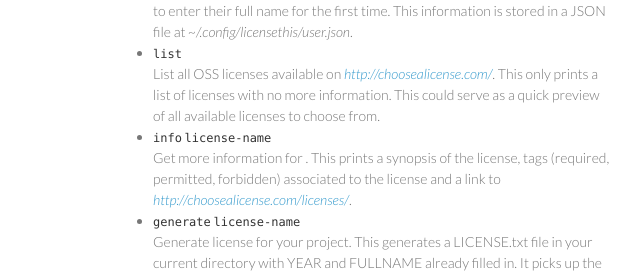
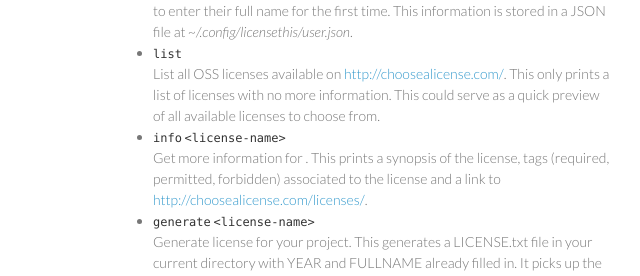
Before and after one commit to hasit/licensethis, a plain HTML site: page index.html in a window 1280 px wide. Shown: the part 597-873 px from the top of the page, 457-1097 px from the left. Drawn offline with Linux system fonts and the light colour scheme.

```diff
--- a/index.html
+++ b/index.html
@@ -62,12 +62,12 @@
 Configure user's full name for generating license files. User will be prompted to enter their full name for the first time. This information is stored in a JSON file at <em>~/.config/licensethis/user.json</em>.</li>
 <li>
 <code>list</code><br>
-List all OSS licenses available on <em><a href="http://choosealicense.com/">http://choosealicense.com/</a></em>. This only prints a list of licenses with no more information. This could serve as a quick preview of all available licenses to choose from.</li>
+List all OSS licenses available on <a href="http://choosealicense.com/">http://choosealicense.com/</a>. This only prints a list of licenses with no more information. This could serve as a quick preview of all available licenses to choose from.</li>
 <li>
-<code>info</code> <code>license-name</code><br>
-Get more information for . This prints a synopsis of the license, tags (required, permitted, forbidden) associated to the license and a link to <em><a href="http://choosealicense.com/licenses/">http://choosealicense.com/licenses/</a></em>.</li>
+<code>info</code> <code>&lt;license-name&gt;</code> <br>
+Get more information for . This prints a synopsis of the license, tags (required, permitted, forbidden) associated to the license and a link to <a href="http://choosealicense.com/licenses/">http://choosealicense.com/licenses/</a>.</li>
 <li>
-<code>generate</code> <code>license-name</code><br>
+<code>generate</code> <code>&lt;license-name&gt;</code> <br>
 Generate  license for your project. This generates a LICENSE.txt file in your current directory with YEAR and FULLNAME already filled in. It picks up the name from config file automatically.</li>
 </ul>
       </section>
```
Also changed, not shown: params.json (+1 -1 lines).
